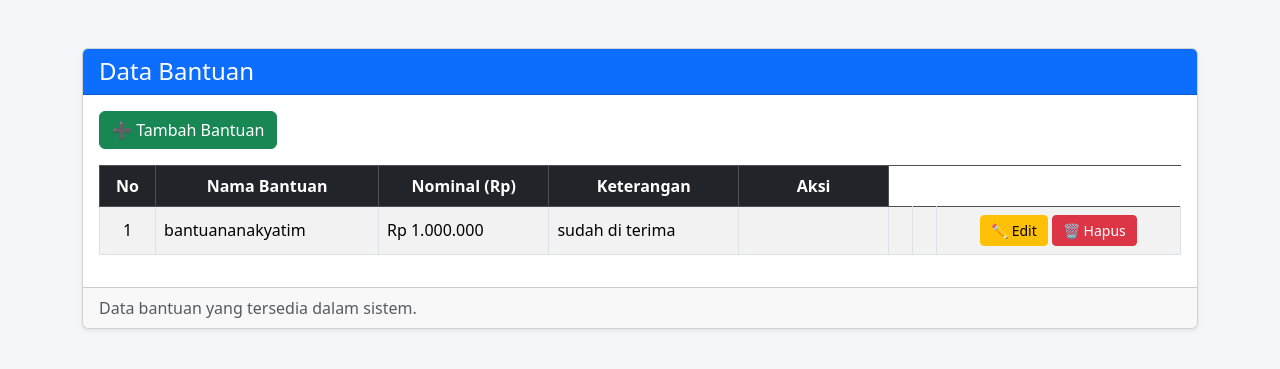
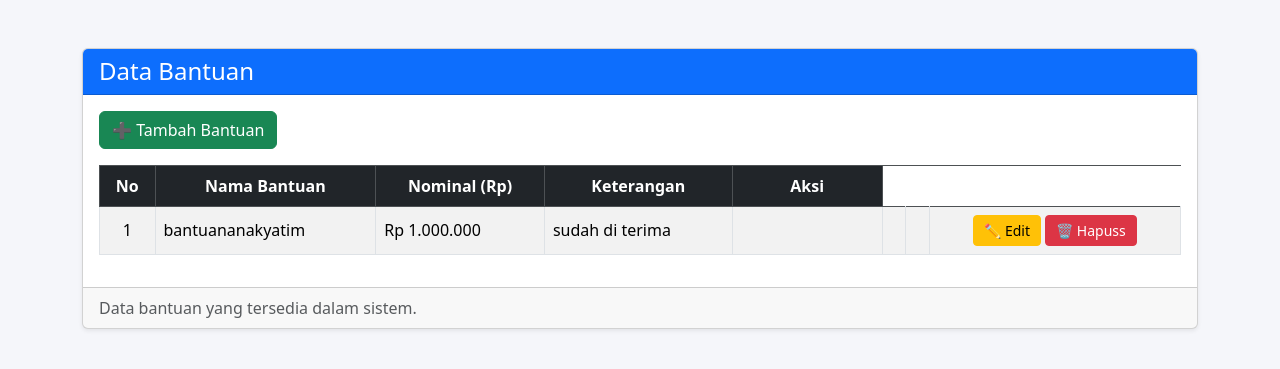
Before and after one commit to sriwahyunah/bantuananakyatimuna2, a PHP site: page /bantuananakyatimuna2/views/user/bantuan/daftarbantuan.php in a window 1280 px wide. Shown: the top 369 px of the page. Run offline with PHP 8.4, Linux system fonts and the light colour scheme; data comes from the database, SQL or seed files in the repository; data that the repository does not hold is empty.

```diff
--- a/views/user/bantuan/daftarbantuan.php
+++ b/views/user/bantuan/daftarbantuan.php
@@ -98,7 +98,7 @@ include __DIR__ . "/../../../includes/koneksi.php";
                                         <a href="?hal=bantuan/hapusbantuan&id=<?= $row['id']; ?>"
                                             class="btn btn-danger btn-sm"
                                             onclick="return confirm('Yakin ingin menghapus data ini?')">
-                                            🗑 Hapus
+                                            🗑 Hapuss
                                         </a>
 
                                     </td>
```
